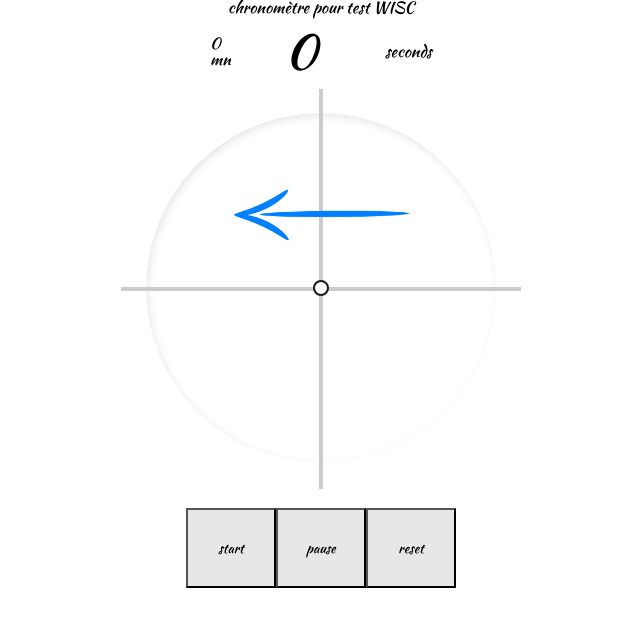
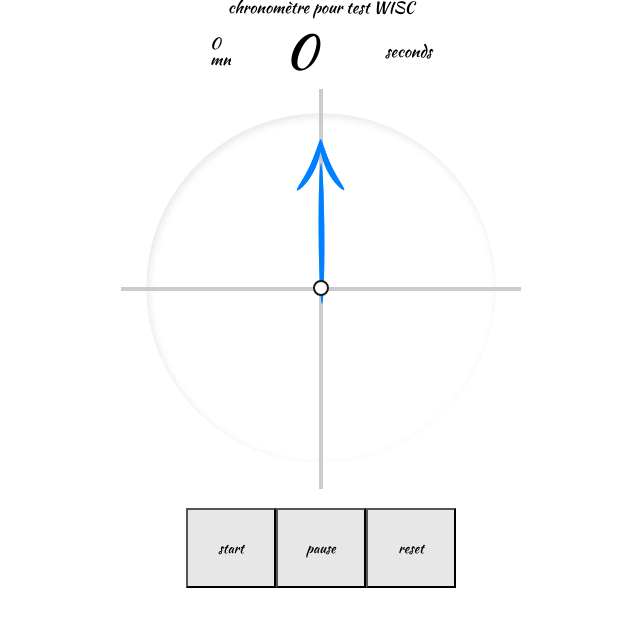
Before and after one commit to patrickletourneux/bene-chronometre, a plain HTML site: page index.html in a window 1280 px wide. Shown: the whole page, without its empty margins (319-959 px from the left). Drawn offline with Linux system fonts and the light colour scheme.

Commit message:
arrow ok

```diff
--- a/clock.js
+++ b/clock.js
@@ -7,7 +7,7 @@ var minute = 0;
 // function
 function chrono() {
     console.log('chrono');
-    document.querySelector('.seconde').style.transform = `rotate(${second*6}deg)`;
+    document.querySelector('.seconde').style.transform = `rotate(${90+(second*6)}deg)`;
     document.getElementById('time-mesurement').value = second
     if ((second % 60) == 0){
         console.log('update minute')
@@ -34,7 +34,7 @@ const reset = (event) => {
     clearInterval(myIntervalSecond);
     document.getElementById('time-mesurement').value = 0;
     document.getElementById('counter-minute').textContent = '0' ;
-    document.querySelector('.seconde').style.transform = `rotate(0deg)`;
+    document.querySelector('.seconde').style.transform = `rotate(90deg)`;
     second = 1;
     minute = 0;
     const element = event.target
--- a/style.css
+++ b/style.css
@@ -1,4 +1,4 @@
-body{
+body {
     display: flex;
     justify-content: center;
     flex-direction: column;
@@ -25,11 +25,16 @@ body{
     height: 350px;
 }
 
-.minute, .heure {
+.minute,
+.heure {
     position: absolute;
-    height: 100px; width: 6px;
+    height: 100px;
+    width: 6px;
     margin: auto;
-    top: -27%; left: 0;	bottom: 0; right: 0;
+    top: -27%;
+    left: 0;
+    bottom: 0;
+    right: 0;
     transform-origin: bottom center;
     transform: rotate(0deg);
     box-shadow: 0 0 10px 0 rgba(0, 0, 0, 0.4);
@@ -48,22 +53,24 @@ body{
 
 .seconde {
     position: absolute;
-    /* height: 150px; */
-    /* width: 500px; */
+    height: 300px;
+    width: 300px;
     margin: auto;
-    top: -42%;
-    left: 0;
+    top: 0px;
+    left: 0px;
     bottom: 0;
     right: 0;
     border-radius: 4px;
     /* background: hsl(239, 66%, 53%); */
-    transform-origin: bottom center;
-    transform: rotate(0deg);
-    background-image: url("aiguille-fleche.png");
+    transform-origin: center;
+    transform: rotate(90deg);
+    background-image: url(aiguille-fleche.png);
     background-repeat: no-repeat;
     background-position: center;
-    background-size: 50%;
+    background-size: 55%;
+    background-position: 1%;
 }
+
 .dot {
     position: absolute;
     top: 0;
@@ -79,7 +86,7 @@ body{
     margin: auto;
 }
 
-.horizontal-line{
+.horizontal-line {
     position: absolute;
     height: 400px;
     width: 4px;
@@ -91,7 +98,7 @@ body{
 
 }
 
-.vertical-line{
+.vertical-line {
     position: absolute;
     height: 400px;
     width: 4px;
@@ -103,7 +110,7 @@ body{
 
 }
 
-.user_gui{
+.user_gui {
     margin-top: 10px;
     display: flex;
     justify-content: space-between;
@@ -119,7 +126,7 @@ input {
     font-family: 'Kaushan Script', cursive;
 }
 
-button{
+button {
     height: 80px;
     width: 90px;
     background-color: rgb(231, 231, 231);
```
